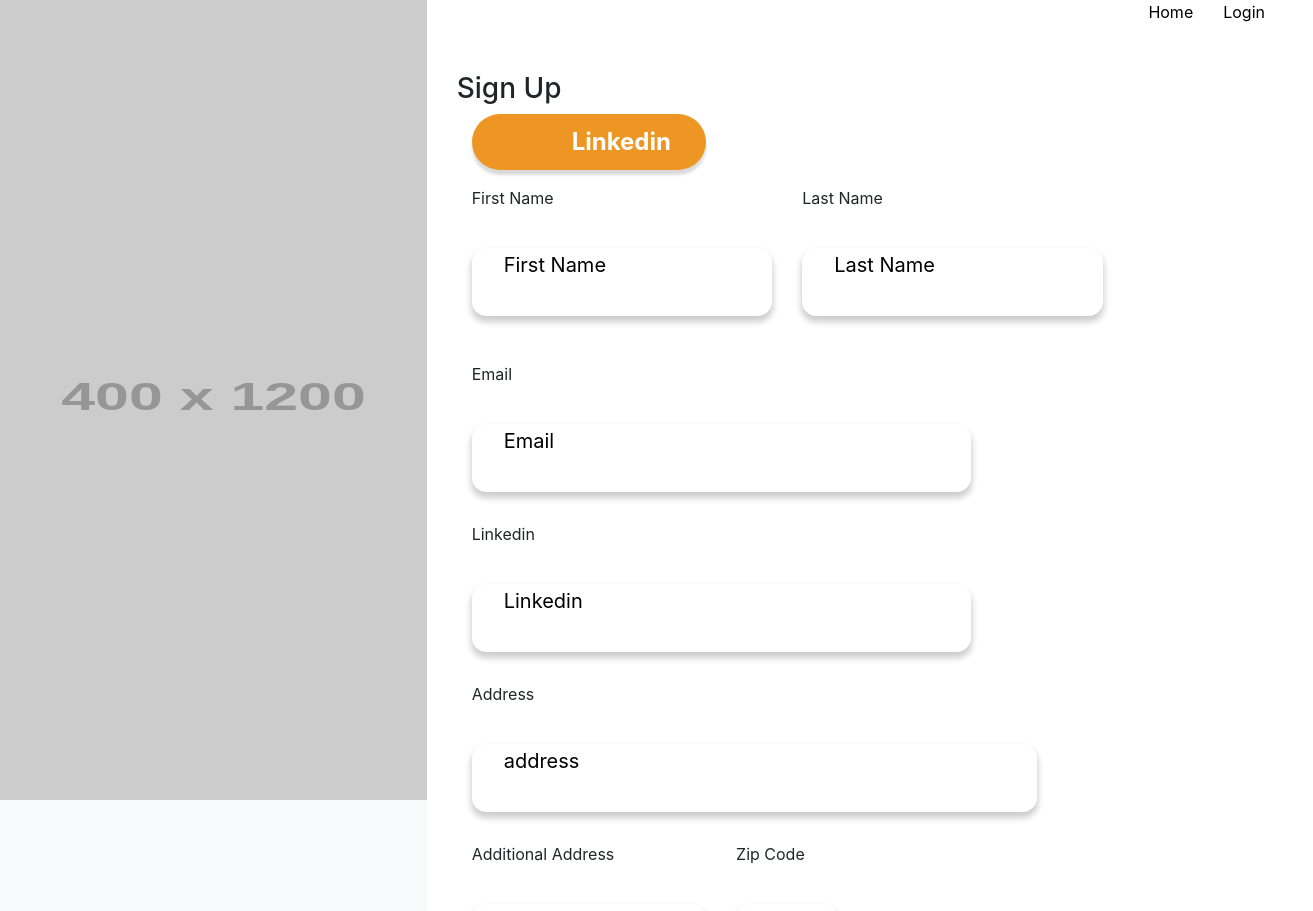
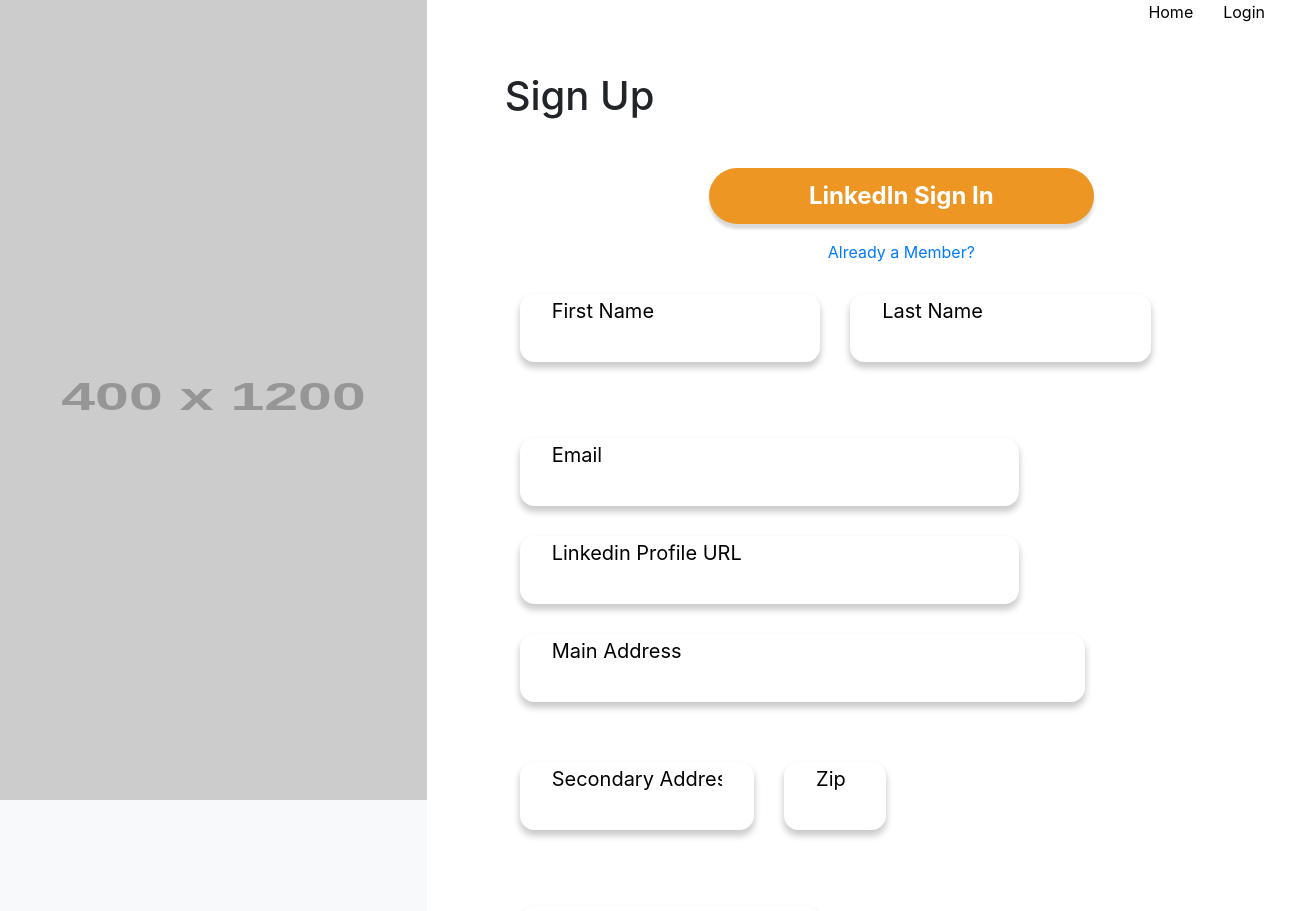
Before and after one commit to livio-zanardo/peoplebudget, a React (Create React App) app in the folder view/: page /register in a window 1280 px wide. Shown: the top 911 px of the page, 1313 px wide, since content can reach past the window. Built offline with nearby package versions, Linux system fonts and the light colour scheme.

Commit message:
minor changes to login and register page

```diff
--- a/view/src/components/Input/index.module.css
+++ b/view/src/components/Input/index.module.css
@@ -24,7 +24,7 @@
     margin: 0px 0px 2em 0px; /* T R B L */
     border: none;
     outline: none;
-    color: rgba(120, 120, 120, 1) /*rgb(238, 150, 35, 1)*/;
+    color: rgb(0, 0, 0) /*rgb(238, 150, 35, 1)*/;
     font-weight: 500;
     background-color: rgba(0, 0, 0, 0);
     caret-color: rgb(120, 120, 120, 1) /*rgb(238, 150, 35, 1)*/;
--- a/view/src/pages/UserRegistration.jsx
+++ b/view/src/pages/UserRegistration.jsx
@@ -1,7 +1,7 @@
 import React, { useState } from 'react';
 import axios from 'axios';
 import { Form, FormGroup, Label } from 'reactstrap';
-import { Redirect } from 'react-router'
+import { Redirect } from 'react-router';
 import Input from '../components/Input/index';
 import Button from '../components/Button/index';
 import { Link } from 'react-router-dom';
@@ -32,16 +32,16 @@ const UserRegistration = () => {
 
     const handleOnSubmit = () => {
         const requestBody = {
-            'fname': firstName,
-            'lname': lastName,
-            'email': email,
-            'linkedinurl': linkedin,
-            'address1': address1,
-            'address2': address2,
-            'zip': zip,
-            'securityQuestion': securityQuestion,
-            'pass': password,
-            'recover': recoveryPassword
+            fname: firstName,
+            lname: lastName,
+            email: email,
+            linkedinurl: linkedin,
+            address1: address1,
+            address2: address2,
+            zip: zip,
+            securityQuestion: securityQuestion,
+            pass: password,
+            recover: recoveryPassword
         };
         axios({
             method: 'post',
@@ -55,115 +55,131 @@ const UserRegistration = () => {
             })
             .catch((err) => {
                 //TODO: Add returning of the error message to the client
-                console.log(err)
+                console.log(err);
             });
-    }
-
-
+    };
 
     if (signedUp) {
         return (
         <Redirect to="/" />
         )
     }
-    return(
+    return (
         <div className="container-fluid">
             <div className="row" style={{ height: '100%' }}>
                 <div className="col-sm-4 border-0 bg-light p-0">
                     <img src="https://via.placeholder.com/400x1200" className="w-100 vh-100" />
                 </div>
                 <div className="col-sm-8">
-                    <Navbar options={[{ text: 'home', link: '/', auth: 0 }, { text: 'Login', link: '/login', auth: 0 }]} />
-                    <div className="col mt-5">
-            <h3>Sign Up</h3>
-            <FormGroup className="col-4 mr-auto">
-                <a href="https://www.linkedin.com/home"><Button className="btn btn-info">Linkedin</Button></a>
+                    <Navbar
+                        options={[
+                            { text: 'home', link: '/', auth: 0 },
+                            { text: 'Login', link: '/login', auth: 0 }
+                        ]}
+                    />
+                    <div className="col sm-auto mt-5 border-0 ml-5 mb-4">
+                        <h1>Sign Up</h1>
+                        <FormGroup className="d-flex justify-content-center mt-5">
+                            <div class="row">
+                                <a href="https://www.linkedin.com/home">
+                                    <Button className="btn btn-info">LinkedIn Sign In</Button>
+                                </a>
+                            </div>
                         </FormGroup>
+                        <div class="row mt-2 d-flex justify-content-center">
+                            <Link to="/login">Already a Member?</Link>
+                        </div>
                         <div className="row mx-auto">
                             <FormGroup className="col-md-5 ">
-
-                <Label>First Name</Label>
-                <Input type="text"
+                                <Input
+                                    type="text"
                                     placeholder="First Name"
                                     name="first-name"
-                       onChange={e => setFirstName(e.target.value)}/>
+                                    onChange={(e) => setFirstName(e.target.value)}
+                                />
                             </FormGroup>
                             <FormGroup className="col-md-5 ">
-            <Label>Last Name</Label>
-                <Input type="text"
+                                <Input
+                                    type="text"
                                     placeholder="Last Name"
                                     name="last-name"
-                       onChange={e => setLastName(e.target.value)}/>
+                                    onChange={(e) => setLastName(e.target.value)}
+                                />
                             </FormGroup>
                         </div>
                         <FormGroup className="col-md-8">
-                <Label>Email</Label>
-                <Input type="email"
+                            <Input
+                                type="email"
                                 placeholder="Email"
                                 name="email"
-                       onChange={e => setEmail(e.target.value)}/>
+                                onChange={(e) => setEmail(e.target.value)}
+                            />
                         </FormGroup>
                         <FormGroup className="col-md-8">
-                <Label>Linkedin</Label>
-                <Input type="text"
-                       placeholder="Linkedin"
+                            <Input
+                                type="text"
+                                placeholder="Linkedin Profile URL"
                                 name="linkedin"
-                       onChange={e => setLinkedin(e.target.value)}/>
+                                onChange={(e) => setLinkedin(e.target.value)}
+                            />
                         </FormGroup>
                         <FormGroup className="col-md-9">
-                <Label>Address</Label>
-                <Input type="text"
-                       placeholder="address"
+                            <Input
+                                type="text"
+                                placeholder="Main Address"
                                 name="address"
-                       onChange={e => setAddress1(e.target.value)}/>
+                                onChange={(e) => setAddress1(e.target.value)}
+                            />
                         </FormGroup>
                         <div className="row mx-auto">
                             <FormGroup className="col-md-4">
-                <Label>Additional Address</Label>
-                <Input type="text"
-                       placeholder="additional address"
+                                <Input
+                                    type="text"
+                                    placeholder="Secondary Address"
                                     name="additional-address"
-                       onChange={e => setAddress2(e.target.value)}/>
+                                    onChange={(e) => setAddress2(e.target.value)}
+                                />
                             </FormGroup>
                             <FormGroup className="col-md-2">
-                <Label>Zip Code</Label>
-                <Input type="text"
-                       placeholder="12345"
+                                <Input
+                                    type="text"
+                                    placeholder="Zip"
                                     name="zip"
-                       onChange={e => setZip(e.target.value)}/>
+                                    onChange={(e) => setZip(e.target.value)}
+                                />
                             </FormGroup>
                         </div>
                         <FormGroup className="col-md-5">
-                <Label>Password</Label>
-                <Input type="password"
+                            <Input
+                                type="password"
                                 placeholder="Password"
                                 name="password"
-                       onChange={e => setPassword(e.target.value)}/>
+                                onChange={(e) => setPassword(e.target.value)}
+                            />
                         </FormGroup>
                         <FormGroup className="col-md-5">
-                <Label>Recovery Password</Label>
-                <Input type="password"
+                            <Input
+                                type="password"
                                 placeholder="Recovery Password"
                                 name="password"
-                       onChange={e => setRecoveryPassword(e.target.value)}/>
+                                onChange={(e) => setRecoveryPassword(e.target.value)}
+                            />
                         </FormGroup>
                         <FormGroup className="col-md-5">
-                <Label>Security Question</Label>
-                <Input type="text"
+                            <Input
+                                type="text"
                                 placeholder="Security Question"
                                 name="security-question"
-                       onChange={e => setSecurityQuestion(e.target.value)}/>
+                                onChange={(e) => setSecurityQuestion(e.target.value)}
+                            />
                         </FormGroup>
 
                         <FormGroup>
                             <div class="d-flex justify-content-center">
-                                <div class="col-md-4">
                                     <div class="row">
-                            <Button className="btn btn-block" onClick={handleOnSubmit}>Sign Up</Button>
-                            </div>
-                            <div class="row mt-2 d-flex justify-content-center">
-                                <Link to='/login'>Already a Member?</Link>
-                            </div>
+                                        <Button className="btn btn-block" onClick={handleOnSubmit}>
+                                            Sign Up
+                                        </Button>
                                     </div>
                             </div>
                         </FormGroup>
@@ -171,7 +187,7 @@ const UserRegistration = () => {
                 </div>
             </div>
         </div>
-    )
-}
+    );
+};
 
 export default UserRegistration;
```
Also changed, not shown: view/src/pages/Login.jsx (+17 -9 lines). Lines whose indentation alone changed are shown as unchanged.
